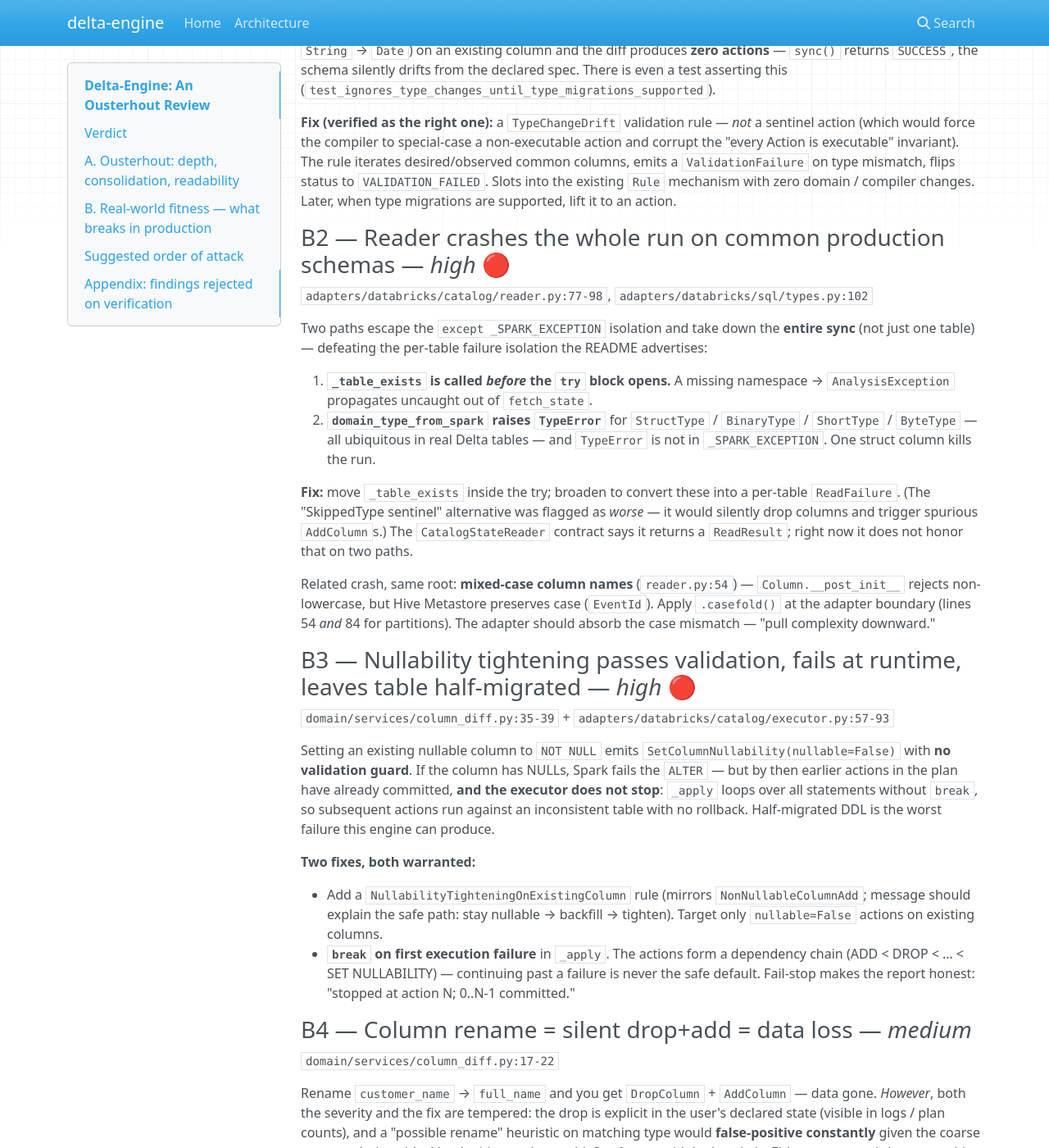
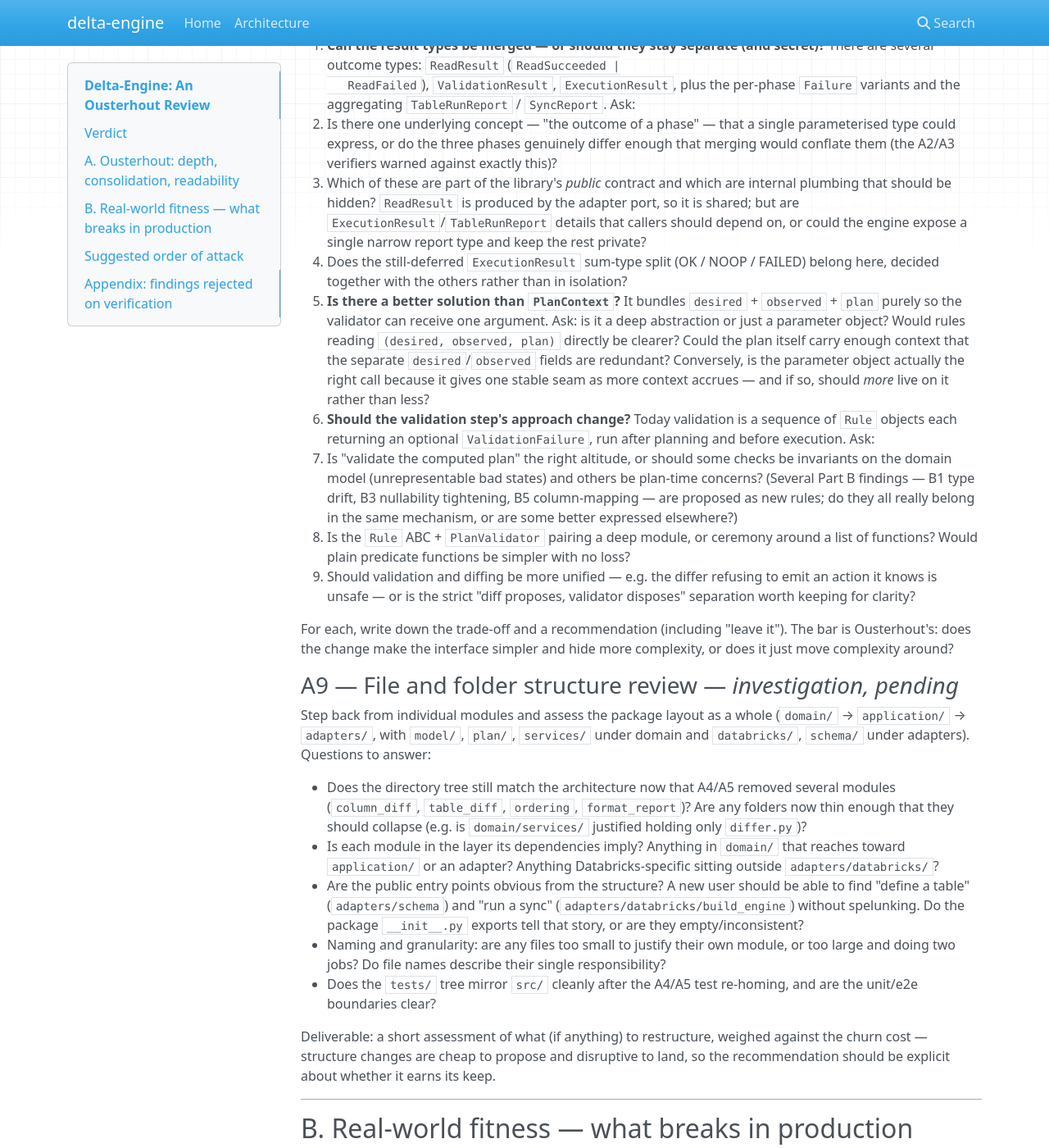
Before and after one commit to Tomoscorbin/delta-engine, an MkDocs documentation site: the page built from docs/ousterhout-review.md, in a window 1280 px wide and 1400 px high, scrolled down 4348 px. Shown: the whole window at 82% size. Built offline with MkDocs 1.6.1, drawn with Linux system fonts in a browser that asks for light colours; nearby versions of some CDN libraries; some of the changed text lies outside the part shown.

Commit message:
docs: add A8 (deep-simplification pass) and A9 (file/folder structure review)
Co-Authored-By: Claude Opus 4.8 <noreply@anthropic.com>

```diff
--- a/docs/ousterhout-review.md
+++ b/docs/ousterhout-review.md
@@ -226,6 +226,88 @@ field-by-field) is not necessarily a violation.
 This is exploratory; findings it produces will be folded back into Part A with
 concrete locations and severities.
 
+### A8 — Deep-simplification pass: question the core abstractions — *investigation, pending*
+
+A8 is broader and more speculative than A7. Rather than hunting local smells, it
+steps back and asks whether the central abstractions are the *right* ones in
+Ousterhout's sense — deep modules with simple interfaces — or whether some exist
+mainly because the code grew that way. Each item below is a question to
+investigate and argue, not a decided change; some answers may well be "keep it as
+is, and here's why."
+
+Candidates to interrogate:
+
+1. **Can the result types be merged — or should they stay separate (and
+   secret)?** There are several outcome types: `ReadResult` (`ReadSucceeded |
+   ReadFailed`), `ValidationResult`, `ExecutionResult`, plus the per-phase
+   `Failure` variants and the aggregating `TableRunReport` / `SyncReport`. Ask:
+   - Is there one underlying concept — "the outcome of a phase" — that a single
+     parameterised type could express, or do the three phases genuinely differ
+     enough that merging would conflate them (the A2/A3 verifiers warned against
+     exactly this)?
+   - Which of these are part of the library's *public* contract and which are
+     internal plumbing that should be hidden? `ReadResult` is produced by the
+     adapter port, so it is shared; but are `ExecutionResult`/`TableRunReport`
+     details that callers should depend on, or could the engine expose a single
+     narrow report type and keep the rest private?
+   - Does the still-deferred `ExecutionResult` sum-type split (OK / NOOP /
+     FAILED) belong here, decided together with the others rather than in
+     isolation?
+2. **Is there a better solution than `PlanContext`?** It bundles
+   `desired` + `observed` + `plan` purely so the validator can receive one
+   argument. Ask: is it a deep abstraction or just a parameter object? Would
+   rules reading `(desired, observed, plan)` directly be clearer? Could the plan
+   itself carry enough context that the separate `desired`/`observed` fields are
+   redundant? Conversely, is the parameter object actually the right call
+   because it gives one stable seam as more context accrues — and if so, should
+   *more* live on it rather than less?
+3. **Should the validation step's approach change?** Today validation is a
+   sequence of `Rule` objects each returning an optional `ValidationFailure`,
+   run after planning and before execution. Ask:
+   - Is "validate the computed plan" the right altitude, or should some checks be
+     invariants on the domain model (unrepresentable bad states) and others be
+     plan-time concerns? (Several Part B findings — B1 type drift, B3 nullability
+     tightening, B5 column-mapping — are proposed as new rules; do they all
+     really belong in the same mechanism, or are some better expressed
+     elsewhere?)
+   - Is the `Rule` ABC + `PlanValidator` pairing a deep module, or ceremony
+     around a list of functions? Would plain predicate functions be simpler with
+     no loss?
+   - Should validation and diffing be more unified — e.g. the differ refusing to
+     emit an action it knows is unsafe — or is the strict "diff proposes,
+     validator disposes" separation worth keeping for clarity?
+
+For each, write down the trade-off and a recommendation (including "leave it").
+The bar is Ousterhout's: does the change make the interface simpler and hide more
+complexity, or does it just move complexity around?
+
+### A9 — File and folder structure review — *investigation, pending*
+
+Step back from individual modules and assess the package layout as a whole
+(`domain/` → `application/` → `adapters/`, with `model/`, `plan/`, `services/`
+under domain and `databricks/`, `schema/` under adapters). Questions to answer:
+
+- Does the directory tree still match the architecture now that A4/A5 removed
+  several modules (`column_diff`, `table_diff`, `ordering`, `format_report`)? Are
+  any folders now thin enough that they should collapse (e.g. is
+  `domain/services/` justified holding only `differ.py`)?
+- Is each module in the layer its dependencies imply? Anything in `domain/` that
+  reaches toward `application/` or an adapter? Anything Databricks-specific
+  sitting outside `adapters/databricks/`?
+- Are the public entry points obvious from the structure? A new user should be
+  able to find "define a table" (`adapters/schema`) and "run a sync"
+  (`adapters/databricks/build_engine`) without spelunking. Do the package
+  `__init__.py` exports tell that story, or are they empty/inconsistent?
+- Naming and granularity: are any files too small to justify their own module,
+  or too large and doing two jobs? Do file names describe their single
+  responsibility?
+- Does the `tests/` tree mirror `src/` cleanly after the A4/A5 test re-homing,
+  and are the unit/e2e boundaries clear?
+
+Deliverable: a short assessment of what (if anything) to restructure, weighed
+against the churn cost — structure changes are cheap to propose and disruptive to
+land, so the recommendation should be explicit about whether it earns its keep.
+
 ---
 
 ## B. Real-world fitness — what breaks in production
```
